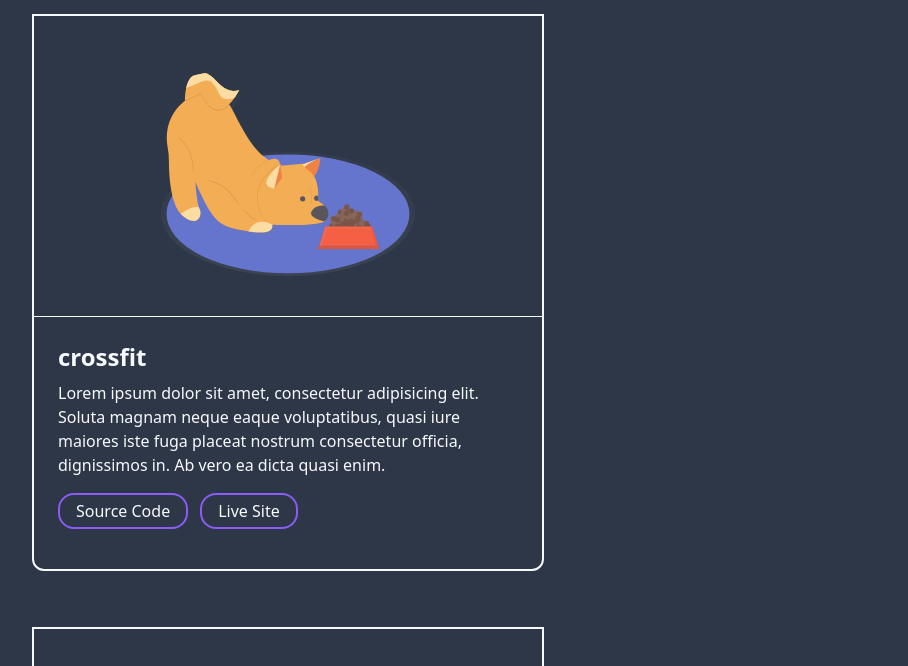
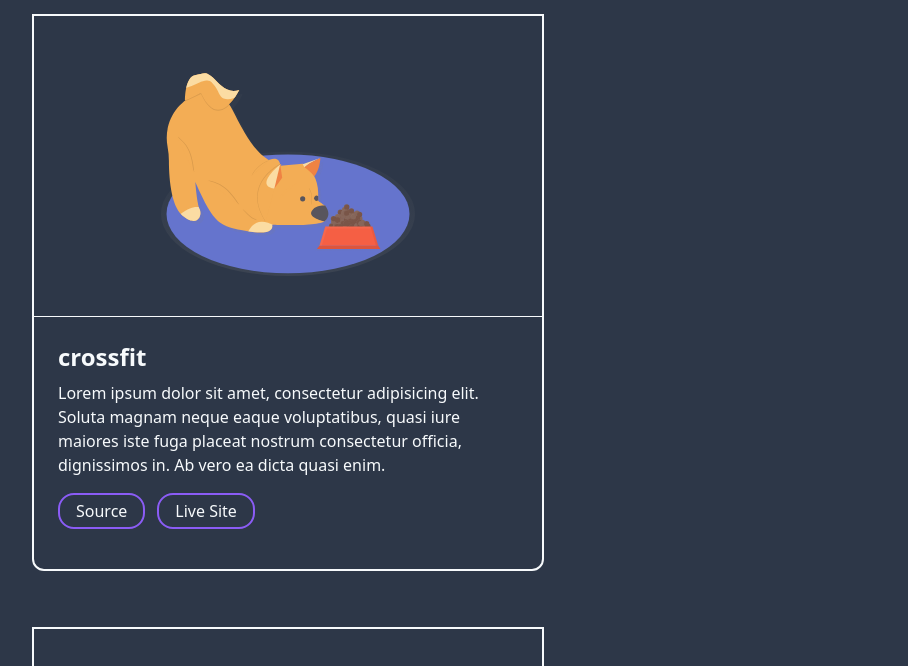
Before and after one commit to chaucodes/portfolio, a Gatsby site: page /projects in a window 1280 px wide. Shown: the part 126-792 px from the top of the page, without its empty margins (352-1260 px from the left). Built offline with nearby package versions, Linux system fonts and the light colour scheme; Gatsby itself is replaced by a stand-in of ours.

```diff
--- a/src/components/CardItem.js
+++ b/src/components/CardItem.js
@@ -20,7 +20,7 @@
           <h1 className='text-2xl font-bold mb-2'>{title}</h1>
           <p>{description}</p>
           <div className='text-center my-4 mr-3 inline-block px-4 py-1 rounded-2xl border-solid border-2 border-purple-500'>
-            <a href={source}>Source Code</a>
+            <a href={source}>Source </a>
           </div>
           <div className='text-center my-4 inline-block px-4 py-1 rounded-2xl border-solid border-2 border-purple-500'>
             <a href={url}>Live Site</a>
```
